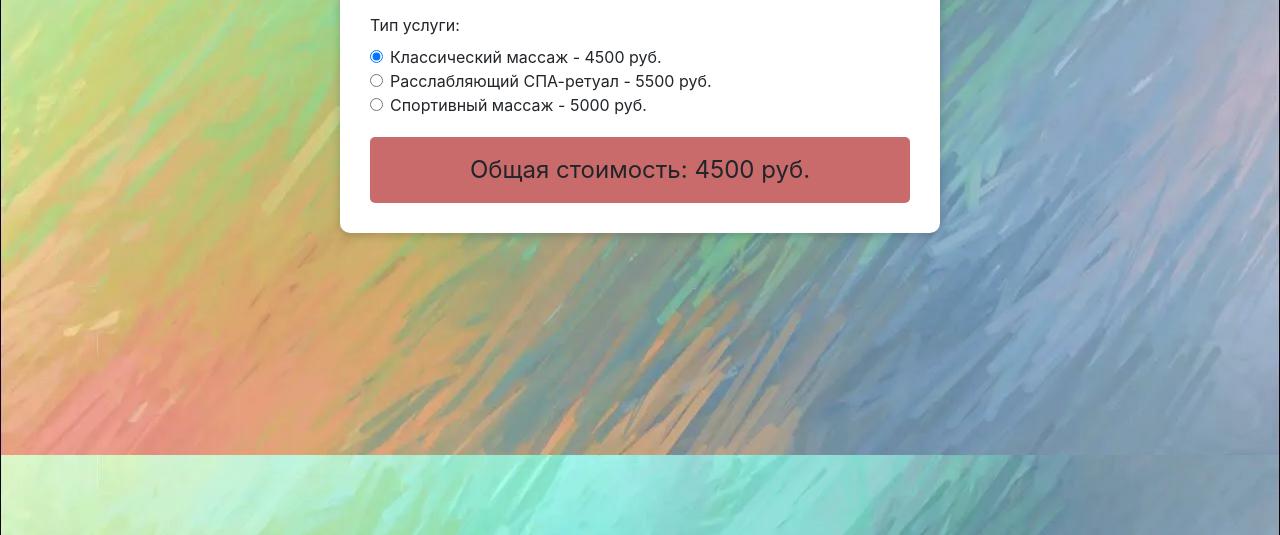
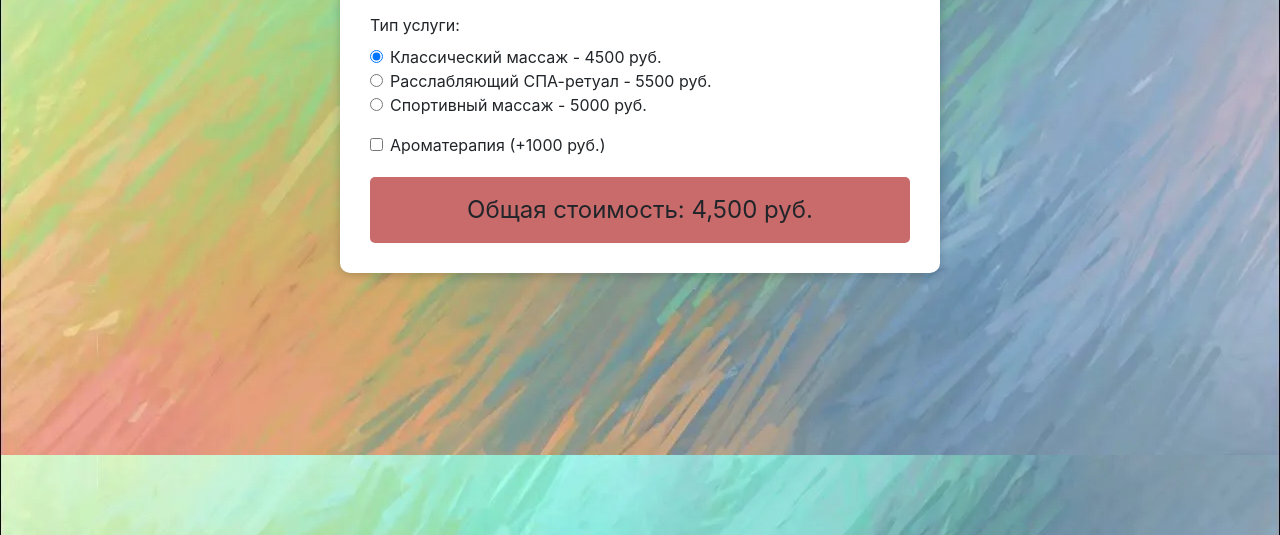
Before and after one commit to Aanaastaasiaaa/Aanaastaasiaaa_lab6.github.io, a plain HTML site: page index.html in a window 1280 px wide. Shown: the part 265-800 px from the top of the page. Drawn offline with nearby package versions, Linux system fonts and the light colour scheme.

Commit message:
Add files via upload

```diff
--- a/calculator.js
+++ b/calculator.js
@@ -1,11 +1,12 @@
-window.addEventListener('DOMContentLoaded', function() {
-    const quantity = document.getElementById('quantity');
+document.addEventListener('DOMContentLoaded', function() {
+    const quantityInput = document.getElementById('quantity');
+    const serviceTypeRadios = document.querySelectorAll('input[name="serviceType"]');
     const optionsGroup = document.getElementById('optionsGroup');
     const propertiesGroup = document.getElementById('propertiesGroup');
-    const totalPrice = document.getElementById('totalPrice');
+    const totalPriceElement = document.getElementById('totalPrice');
     const quantityError = document.getElementById('quantityError');
 
-    const prices = {
+    const servicePrices = {
         basic: 4500,
         premium: 5500,
         vip: 5000
@@ -17,69 +18,81 @@ window.addEventListener('DOMContentLoaded', function() {
         priority: 800
     };
 
-    function isValidNumber(input) {
-        return /^\d+$/.test(input);
-    }
-
-    function getSelectedType() {
-        return document.querySelector('input[name="serviceType"]:checked').value;
-    }
+    const propertyPrice = 1000;
 
     function validateQuantity() {
-        if (!isValidNumber(quantity.value)) {
+        const quantity = quantityInput.value.trim();
+        const isValid = /^\d+$/.test(quantity) && parseInt(quantity) > 0;
+
+        if (!isValid) {
             quantityError.style.display = 'block';
-            return 0;
+            return false;
         } else {
             quantityError.style.display = 'none';
-            return parseInt(quantity.value);
+            return true;
         }
     }
 
-    function calculate() {
-        const type = getSelectedType();
-        const count = validateQuantity();
+    function toggleAdditionalOptions() {
+        const selectedService = document.querySelector('input[name="serviceType"]:checked').value;
 
-        if (count === 0) {
-            totalPrice.textContent = '0';
+        if (selectedService === 'premium') {
+            optionsGroup.classList.remove('hidden');
+        } else {
+            optionsGroup.classList.add('hidden');
+            document.getElementById('options').value = 'standard';
+        }
+
+        if (selectedService === 'basic') {
+            propertiesGroup.classList.remove('hidden');
+        } else {
+            propertiesGroup.classList.add('hidden');
+            document.getElementById('property').checked = false;
+        }
+    }
+
+    function calculateTotal() {
+        if (!validateQuantity()) {
+            totalPriceElement.textContent = '0';
             return;
         }
 
-        let price = prices[type];
+        const quantity = parseInt(quantityInput.value);
+        const selectedService = document.querySelector('input[name="serviceType"]:checked').value;
+        const selectedOption = document.getElementById('options').value;
+        const hasProperty = document.getElementById('property').checked;
 
-        if (type === 'premium') {
-            price += optionPrices[document.getElementById('options').value];
+        let basePrice = servicePrices[selectedService];
+        let optionPrice = 0;
+        let propertyCost = 0;
+
+        if (selectedService === 'premium') {
+            optionPrice = optionPrices[selectedOption];
         }
 
-        if (type === 'vip' && document.getElementById('property').checked) {
-            price += 1000;
+        if (selectedService === 'basic' && hasProperty) {
+            propertyCost = propertyPrice;
         }
 
-        totalPrice.textContent = price * count;
+        const total = (basePrice + optionPrice + propertyCost) * quantity;
+        totalPriceElement.textContent = total.toLocaleString();
     }
 
-    function updateVisibility() {
-        const type = getSelectedType();
-
-        optionsGroup.classList.toggle('hidden', type !== 'premium');
-        propertiesGroup.classList.toggle('hidden', type !== 'vip');
-    }
-
-    function handleTypeChange() {
-        updateVisibility();
-        calculate();
-    }
-
-
-    quantity.addEventListener('input', function() {
-        calculate();
+    quantityInput.addEventListener('input', function() {
+        validateQuantity();
+        calculateTotal();
     });
 
-    document.querySelectorAll('input[name="serviceType"]').forEach(radio => {
-        radio.addEventListener('change', handleTypeChange);
+    serviceTypeRadios.forEach(radio => {
+        radio.addEventListener('change', function() {
+            toggleAdditionalOptions();
+            calculateTotal();
+        });
     });
-    document.getElementById('options').addEventListener('change', calculate);
-    document.getElementById('property').addEventListener('change', calculate);
 
-    updateVisibility();
-    calculate();
+    document.getElementById('options').addEventListener('change', calculateTotal);
+    document.getElementById('property').addEventListener('change', calculateTotal);
+
+    toggleAdditionalOptions();
+    calculateTotal();
 });
```
Also changed, not shown: index.html (+2 -0 lines).
